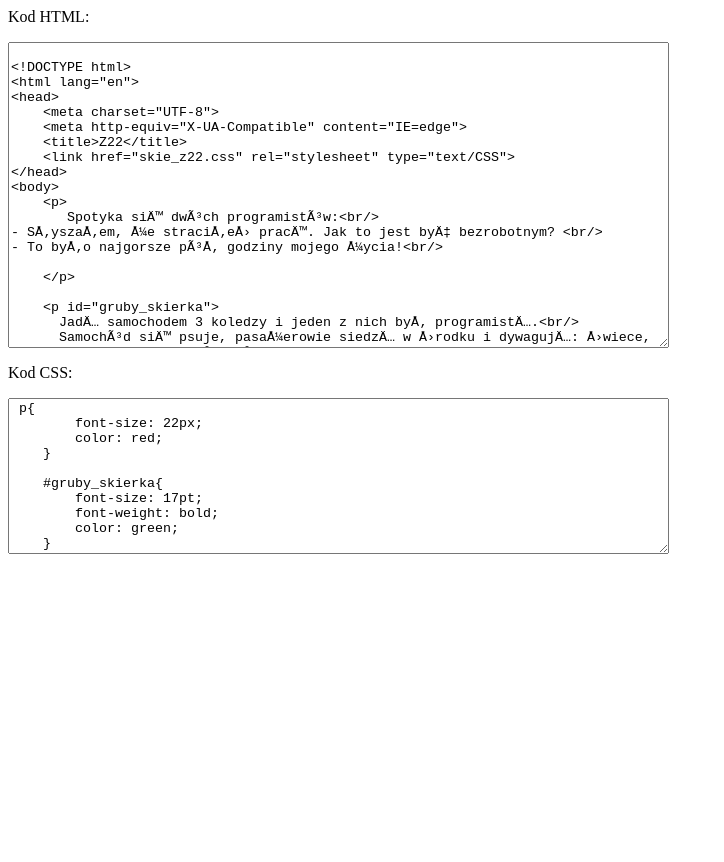
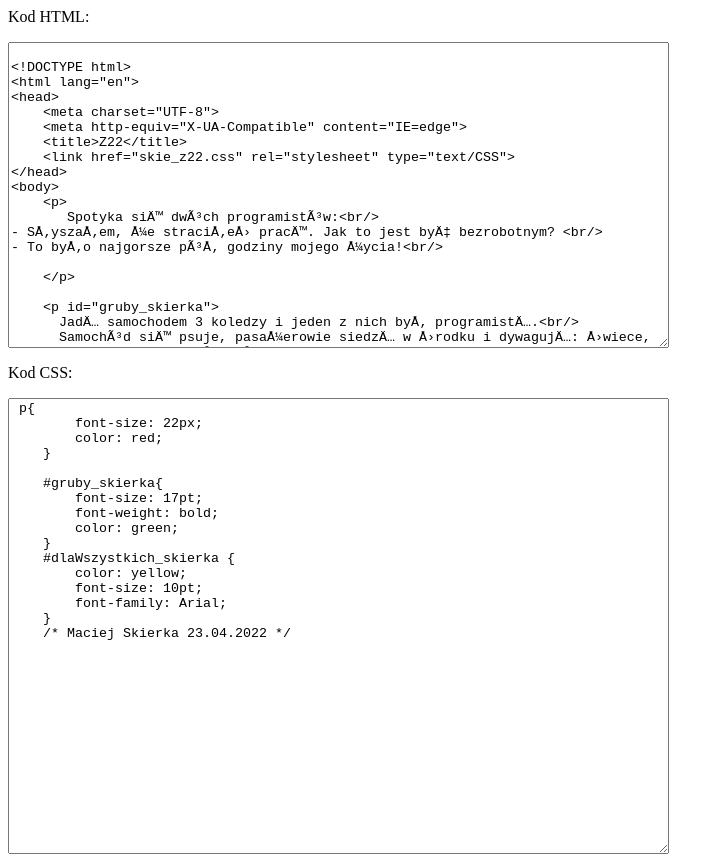
Before and after one commit to M4C13KNR2/zadania_z_CSS, a plain HTML site: page Z22_kod.html in a window 1280 px wide. Shown: the whole page, without its empty margins (0-724 px from the left). Before the commit the page ends 800 px from the top, so only its background shows below. Drawn offline with Linux system fonts and the light colour scheme.

Commit message:
Update Z22_kod.html

```diff
--- a/Z22_kod.html
+++ b/Z22_kod.html
@@ -49,7 +49,7 @@
 </html>
  </textarea>
  <p>Kod CSS: </p>
-	 <textarea cols="80" rows="10">
+	 <textarea cols="80" rows="30">
  p{
         font-size: 22px;
         color: red;
```
